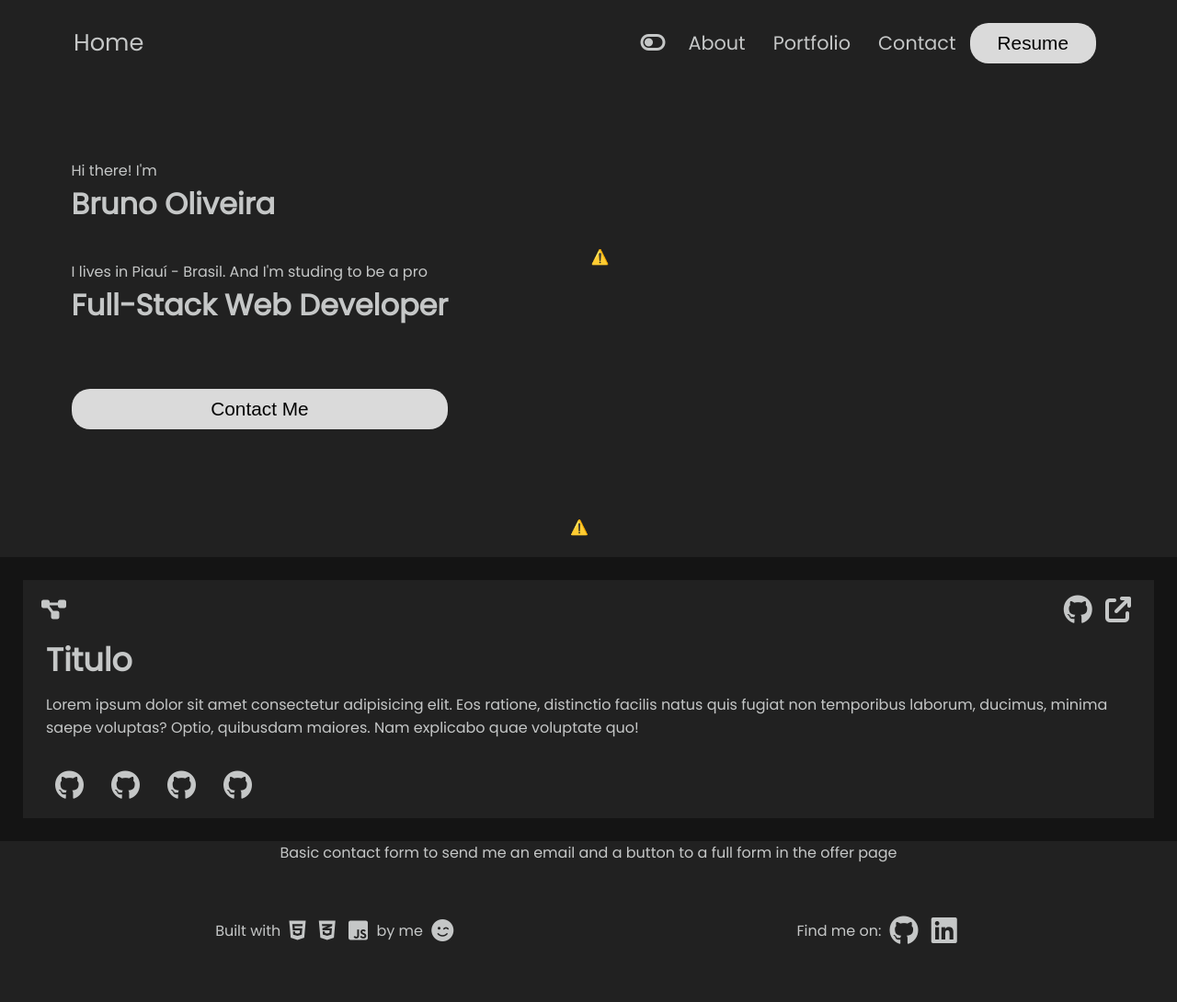
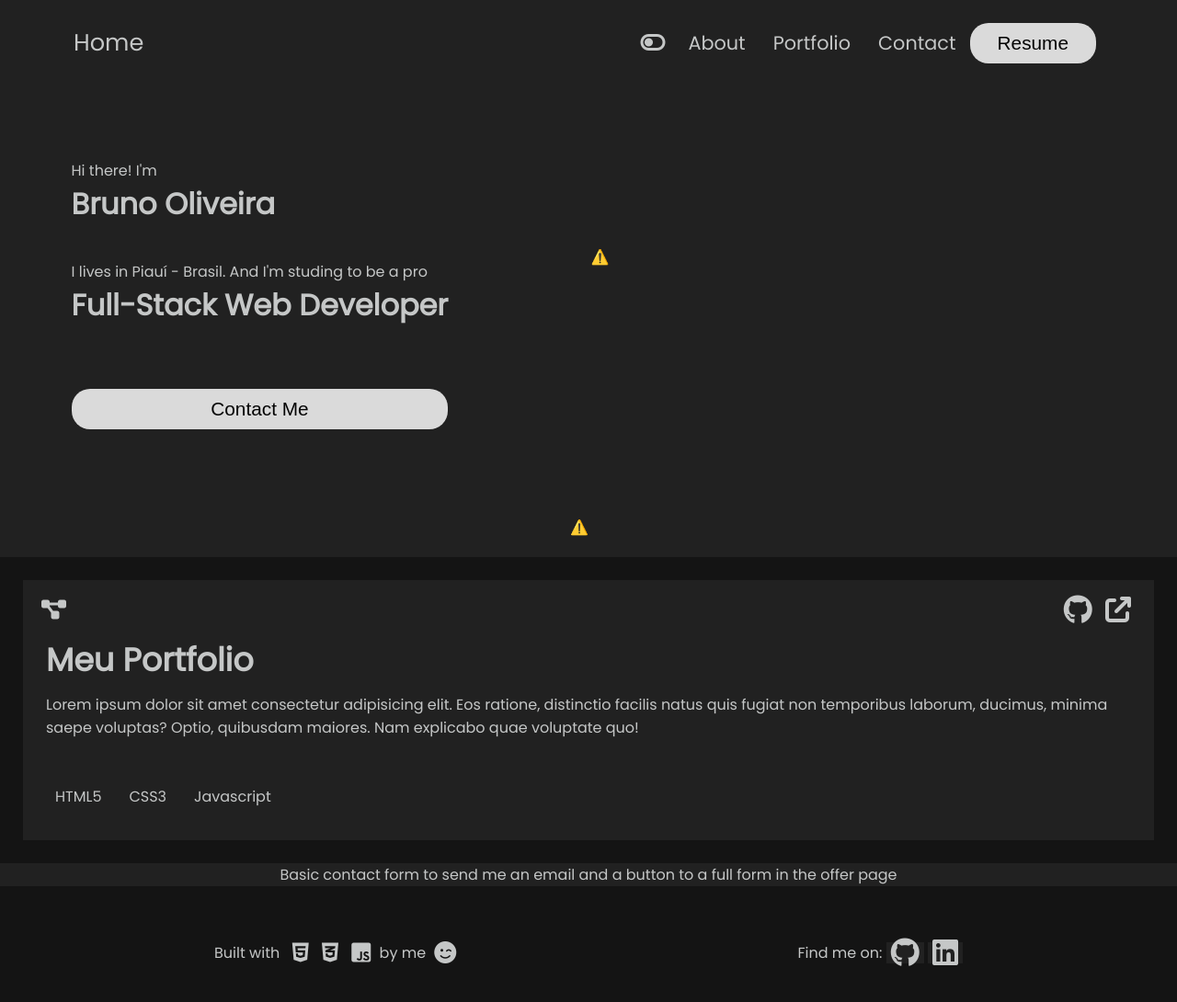
Before and after one commit to BdsOliveira/portfolio, a plain HTML site: page index.html in a window 1280 px wide. Shown: the whole page at 92% size. Drawn offline with nearby package versions, Linux system fonts and the light colour scheme; no server answers.

Commit message:
Project Component implementation through a obeject

```diff
--- a/css/project-component-style.css
+++ b/css/project-component-style.css
@@ -1,4 +1,3 @@
-
 @media (max-width: 740px) {
     .cards {
         display: grid;
@@ -24,7 +23,7 @@
 }
 
 .cards {
-    background-color: rgb(0,0,0,0.4);
+    background-color: rgb(0, 0, 0, 0.4);
 }
 
 .space-inside {
--- a/css/style.css
+++ b/css/style.css
@@ -192,6 +192,7 @@ a {
 .footer {
     padding: 50px;
     justify-content: space-around;
+    background-color: rgb(0,0,0,0.4);;
 }
 
 .padding-top-10px {
--- a/index.html
+++ b/index.html
@@ -64,8 +64,6 @@
     </section>
     <!-- Portfolio Section -->
     <section class="cards">
-
-
         <project-card></project-card>
     </section>
     <!-- Contact Section -->
@@ -75,12 +73,15 @@
     </section>
     <!-- Footer Section -->
     <footer class="container row dark-theme footer">
-        <div class="padding-top-10px"> Built with&nbsp;<i
-                class="fa-brands fa-html5 fa-xl padding-left-right-5px"></i>&nbsp;<i
-                class="fa-brands fa-css3-alt fa-xl padding-left-right-5px"></i>&nbsp;<i
-                class="fa-brands fa-js-square fa-xl padding-left-right-5px"></i>
+        <div class="padding-top-10px"> Built with&nbsp;
+            <span class="fa-brands fa-html5 fa-xl padding-left-right-5px"></span>
+            <span class="fa-brands fa-css3-alt fa-xl padding-left-right-5px"></span>
+            <span class="fa-brands fa-js-square fa-xl padding-left-right-5px"></span>
             by me
-            <i class="fa-solid fa-face-smile-wink fa-xl padding-left-right-5px"></i>
+            <a href="#">
+                <span class="fa-solid fa-face-smile-wink fa-xl padding-left-right-5px"></span>
+            </a>
+
         </div>
         <div class="padding-top-10px">
             Find me on:
--- a/js/projectCard.js
+++ b/js/projectCard.js
@@ -1,8 +1,40 @@
+class Project {
+    constructor(){
+        this.gitHubLink = "https://github.com/BdsOliveira/portfolio";
+        this.liveLink = "https://portfolio-bdsoliveira.vercel.app/";
+        this.projectTitle = "Meu Portfolio";
+        this.projectDescription = "Lorem ipsum dolor sit amet consectetur adipisicing elit. Eos ratione, distinctio facilis natus quis fugiat non temporibus laborum, ducimus, minima saepe voluptas? Optio, quibusdam maiores. Nam explicabo quae voluptate quo!";
+        this.skillUsed1 = "HTML5";
+        this.skillUsed2 = "CSS3";
+        this.skillUsed3 = "Javascript";
+        this.skillUsed4 = "";
+        this.isVisible = true;
+    }
+}
 
 class ProjectCard extends HTMLElement {
     constructor() {
         super();
-        this.innerHTML = `
+        this.innerHTML = createComponentYourSelfLikeMagic();
+
+        const project = new Project();
+
+        if (project.isVisible) {
+            this.querySelector(".gitHubLink").setAttribute("href", project.gitHubLink);
+            this.querySelector(".liveLink").setAttribute("href", project.liveLink);
+            this.querySelector(".card-title").innerHTML = project.projectTitle;
+            this.querySelector(".card-description").innerHTML = project.projectDescription;
+            this.querySelector(".iten-footer1").innerHTML = project.skillUsed1;
+            this.querySelector(".iten-footer2").innerHTML = project.skillUsed2;
+            this.querySelector(".iten-footer3").innerHTML = project.skillUsed3;
+            this.querySelector(".iten-footer4").innerHTML = project.skillUsed4;
+        }
+    }
+}
+
+
+function createComponentYourSelfLikeMagic(){
+    return `
     <link rel="stylesheet" href="../css/project-component-style.css" type="text/css"></link>
     <div class="card column space-inside">
         <div class="card-header row space-inside">
@@ -14,30 +46,34 @@ class ProjectCard extends HTMLElement {
                     <span class="tooltip-message">
                         Check out this project on my GitHub
                     </span>
+                    <a class="gitHubLink" target="_blank">
                         <i class="space-inside fa-brands fa-github fa-2xl"></i>
+                    </a>
                 </span>
 
                 <span class="tooltip">
                     <span class="tooltip-message">
                         Check out this project Live
                     </span>
+                    <a class="liveLink" target="_blank">
                         <i class="space-inside fa-solid fa-arrow-up-right-from-square fa-2xl"></i>
+                    </a>
                 </span>
 
             </div>
         </div>
         <div class="card-content column space-inside">
-                <div class="card-title space-inside">Titulo</div>
-                <div class="card-description space-inside">Lorem ipsum dolor sit amet consectetur adipisicing elit. Eos ratione, distinctio facilis natus quis fugiat non temporibus laborum, ducimus, minima saepe voluptas? Optio, quibusdam maiores. Nam explicabo quae voluptate quo!</div>
+            <div class="card-title space-inside"></div>
+            <div class="card-description space-inside"></div>
         </div>
         <div class="card-footer space-inside">
-                <span class="iten-footer fa-brands fa-github fa-2xl"></span>
-                <span class="iten-footer fa-brands fa-github fa-2xl"></span>
-                <span class="iten-footer fa-brands fa-github fa-2xl"></span>
-                <span class="iten-footer fa-brands fa-github fa-2xl"></span>
+            <span class="iten-footer iten-footer1"></span>
+            <span class="iten-footer iten-footer2"></span>
+            <span class="iten-footer iten-footer3"></span>
+            <span class="iten-footer iten-footer4"></span>
         </div>
-        </div>`;
+    </div>
+    `;
+}
 
-    }
-}
 window.customElements.define('project-card', ProjectCard);
```
Lines whose indentation alone changed are shown as unchanged.
